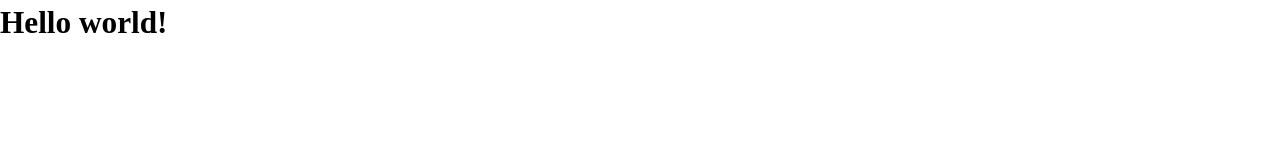
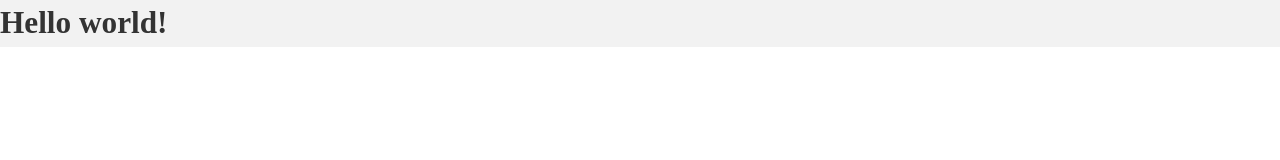
Before and after one commit to Hamada-Gado/Waz3ly-Web-Site, a React (Vite) app: page / in a window 1280 px wide. Shown: the top 160 px of the page. Built offline with nearby package versions, Linux system fonts and the light colour scheme.

Commit message:
Update App.jsx

```diff
--- a/src/App.jsx
+++ b/src/App.jsx
@@ -7,8 +7,8 @@ ReactDOM.createRoot(entryPoint).render(<App />);
 
 export default function App() {
   return (
-    <div>
-      <h1 className="text-3xl font-bold font-heading">
+    <div className="bg-background">
+      <h1 className="text-3xl font-bold font-heading text-text">
         Hello world!
         </h1>
     </div>
```
